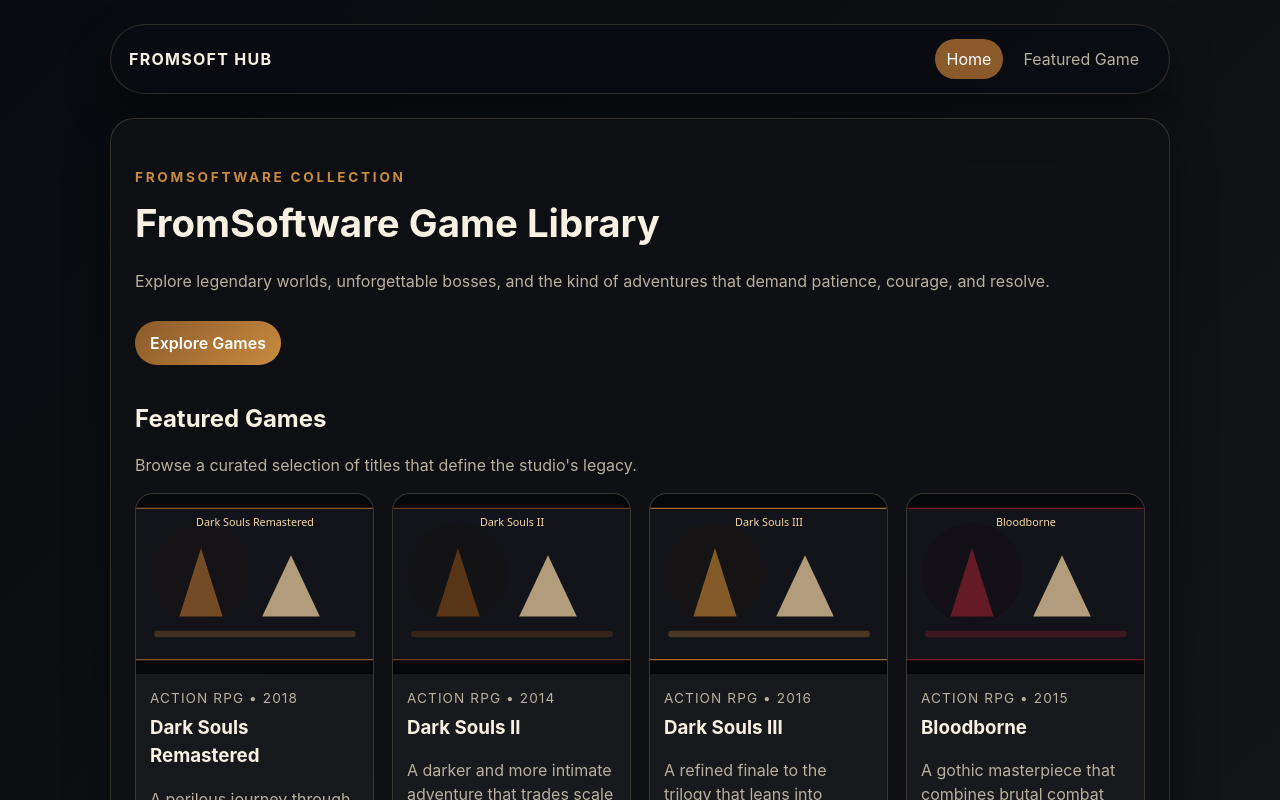
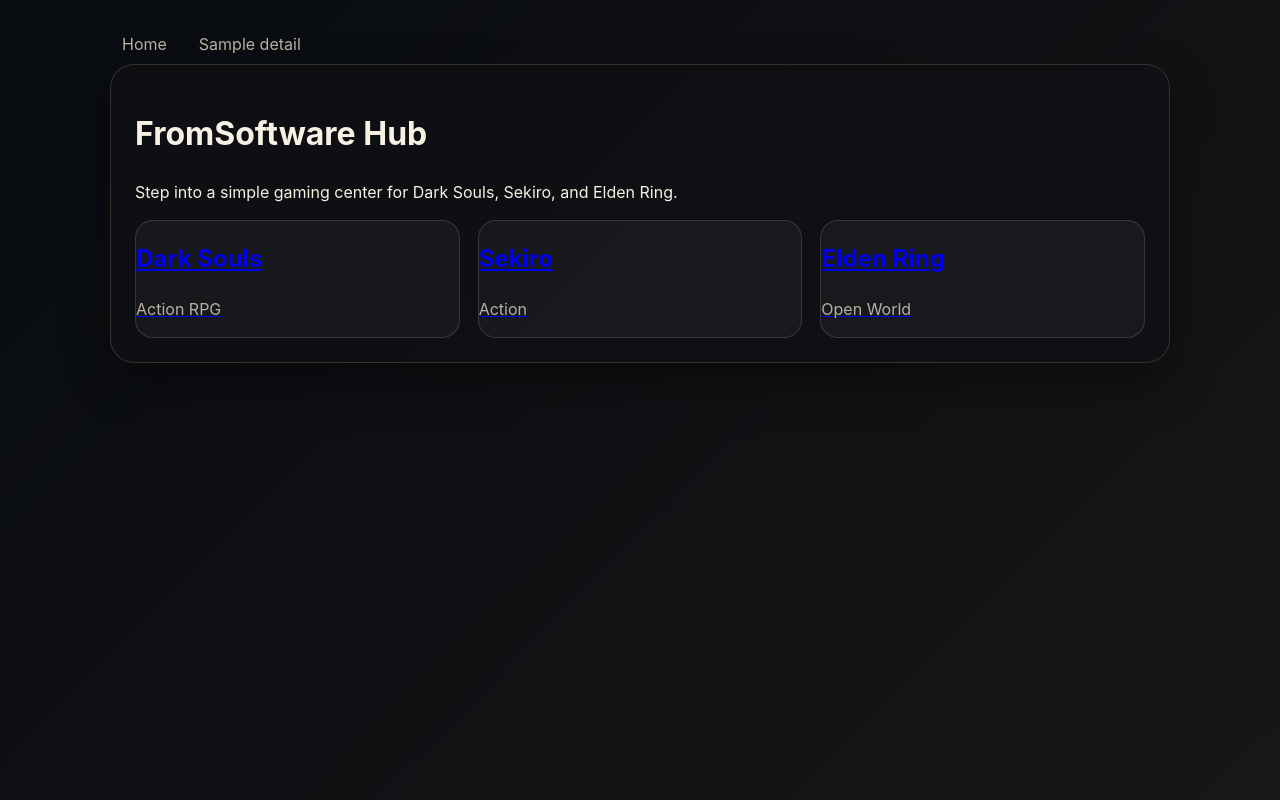
Before and after one commit to studentzero68-collab/week-13, a React (Vite) app: page / in a window 1280 px wide. Shown: the top 800 px of the page. Built offline with nearby package versions, Linux system fonts and the light colour scheme.

Commit message:
trying to isolate the error to the dark souls game only

```diff
--- a/src/App.jsx
+++ b/src/App.jsx
@@ -1,88 +1,68 @@
-import { NavLink, Routes, Route, Link, Navigate, useParams } from 'react-router-dom';
-import { games } from './data';
+import { Routes, Route, Link, useParams } from 'react-router-dom';
+import { useState } from 'react';
+
+const items = [
+  { id: '1', title: 'Dark Souls', description: 'A brutal action RPG where every step forward feels earned and every victory is hard-won.', category: 'Action RPG' },
+  { id: '2', title: 'Sekiro', description: 'A sword-and-blood journey focused on precision, patience, and mastering the art of combat.', category: 'Action' },
+  { id: '3', title: 'Elden Ring', description: 'A vast open world filled with mystery, danger, and unforgettable boss encounters.', category: 'Open World' }
+];
+
+// These are the IDs that trigger the error
+const darkSoulsGames = ['1'];
 
 function Home() {
   return (
-    <div className="page home-page">
-      <section className="hero">
-        <div>
-          <p className="eyebrow">FromSoftware Collection</p>
-          <h1>FromSoftware Game Library</h1>
-          <p className="hero-copy">Explore legendary worlds, unforgettable bosses, and the kind of adventures that demand patience, courage, and resolve.</p>
-          <Link to="/item/6" className="hero-btn">Explore Games</Link>
-        </div>
-      </section>
-
-      <section className="games-section" aria-labelledby="featured-games-heading">
-        <div className="section-heading">
-          <h2 id="featured-games-heading">Featured Games</h2>
-          <p>Browse a curated selection of titles that define the studio's legacy.</p>
-        </div>
-
-        <div className="card-grid">
-          {games.map((game) => (
-            <article className="card" key={game.id}>
-              <img src={game.image} alt={`${game.title} artwork`} loading="lazy" />
-              <div className="card-body">
-                <p className="card-meta">{game.genre} • {game.releaseYear}</p>
-                <h3>{game.title}</h3>
-                <p>{game.description}</p>
-                <Link to={`/item/${game.id}`} className="card-link">View Details</Link>
-              </div>
-            </article>
-          ))}
-        </div>
-      </section>
-
+    <div className="page">
+      <h1>FromSoftware Hub</h1>
+      <p>Step into a simple gaming center for Dark Souls, Sekiro, and Elden Ring.</p>
+      <div className="card-grid">
+        {items.map((item) => (
+          <Link to={`/item/${item.id}`} key={item.id} className="card">
+            <h2>{item.title}</h2>
+            <p>{item.category}</p>
+          </Link>
+        ))}
+      </div>
     </div>
   );
 }
 
 function Detail() {
   const { id } = useParams();
-  const game = games.find((entry) => entry.id === id);
+  const item = items.find((entry) => entry.id === id);
+  const [errorDismissed, setErrorDismissed] = useState(false);
 
-  if (!game) {
-    return <Navigate to="/404" replace />;
-  }
+  const showError = darkSoulsGames.includes(id) && !errorDismissed;
 
   return (
-    <div className="page detail-page">
-      <img src={game.image} alt={`${game.title} banner`} className="detail-banner" />
-      <div className="detail-content">
-        <p className="eyebrow">Featured Game</p>
-        <h1>{game.title}</h1>
-        <p className="detail-intro">{game.description}</p>
+    <div className="page">
 
-        <div className="detail-grid">
-          <div>
-            <p><strong>Developer</strong><br />{game.developer}</p>
-            <p><strong>Publisher</strong><br />{game.publisher}</p>
-            <p><strong>Release Year</strong><br />{game.releaseYear}</p>
-          </div>
-          <div>
-            <p><strong>Genre</strong><br />{game.genre}</p>
-            <p><strong>Difficulty</strong><br />{game.difficulty}</p>
-            <p><strong>Platforms</strong><br />{game.platforms}</p>
+      {showError && (
+        <div className="error-banner">
+          <div className="error-content">
+            <h2>⚠️ Error: You dare challenge Dark Souls?</h2>
+            <p>This path leads to suffering. Proceed with caution, Unkindled One.</p>
+            <button
+              className="error-dismiss"
+              onClick={() => setErrorDismissed(true)}
+            >
+              I accept the pain — show me anyway
+            </button>
           </div>
         </div>
+      )}
 
-        <section className="detail-section">
-          <h2>Story Overview</h2>
-          <p>{game.story}</p>
-        </section>
-
-        <section className="detail-section">
-          <h2>Key Features</h2>
-          <ul>
-            {game.features.map((feature) => (
-              <li key={feature}>{feature}</li>
-            ))}
-          </ul>
-        </section>
-
-        <Link to="/" className="link-btn">← Return Home</Link>
-      </div>
+      <h1>{item ? item.title : 'Item not found'}</h1>
+      <p className="badge">Current ID: {id}</p>
+      {item ? (
+        <>
+          <p>{item.description}</p>
+          <p><strong>Category:</strong> {item.category}</p>
+        </>
+      ) : (
+        <p>No item exists for this ID.</p>
+      )}
+      <Link to="/" className="link-btn">Back to home</Link>
     </div>
   );
 }
@@ -90,9 +70,9 @@
 function NotFound() {
   return (
     <div className="page not-found">
-      <h1>YOU DIED</h1>
-      <p>The page you seek has faded into ash.</p>
-      <Link to="/" className="link-btn">Return Home</Link>
+      <h1>404</h1>
+      <p>The path is lost in the ashes. Return to the hub.</p>
+      <Link to="/" className="link-btn">Go home</Link>
     </div>
   );
 }
@@ -100,19 +80,15 @@
 function App() {
   return (
     <div className="app-shell">
-      <header className="topbar">
-        <Link to="/" className="brand">FromSoft Hub</Link>
-        <nav className="nav" aria-label="Primary navigation">
-          <NavLink to="/" end>Home</NavLink>
-          <NavLink to="/item/6">Featured Game</NavLink>
-        </nav>
-      </header>
+      <nav className="nav">
+        <Link to="/">Home</Link>
+        <Link to="/item/1">Sample detail</Link>
+      </nav>
 
       <Routes>
         <Route path="/" element={<Home />} />
         <Route path="/item/:id" element={<Detail />} />
-        <Route path="/404" element={<NotFound />} />
-        <Route path="*" element={<Navigate to="/404" replace />} />
+        <Route path="*" element={<NotFound />} />
       </Routes>
     </div>
   );
--- a/src/styles.css
+++ b/src/styles.css
@@ -234,3 +234,36 @@
     padding: 18px;
   }
 }
+
+/* ERROR BANNER */
+.error-banner {
+  background-color: #1a0000;
+  border: 2px solid #cc0000;
+  border-radius: 12px;
+  padding: 24px;
+  margin-bottom: 24px;
+  text-align: center;
+}
+.error-content h2 {
+  color: #ff4444;
+  margin-bottom: 10px;
+  font-size: 1.3rem;
+}
+.error-content p {
+  color: #ffaaaa;
+  margin-bottom: 16px;
+  font-size: 0.95rem;
+}
+.error-dismiss {
+  background-color: #cc0000;
+  color: white;
+  border: none;
+  padding: 10px 20px;
+  border-radius: 8px;
+  cursor: pointer;
+  font-size: 14px;
+  font-weight: 600;
+}
+.error-dismiss:hover {
+  background-color: #ff2222;
+}
```
